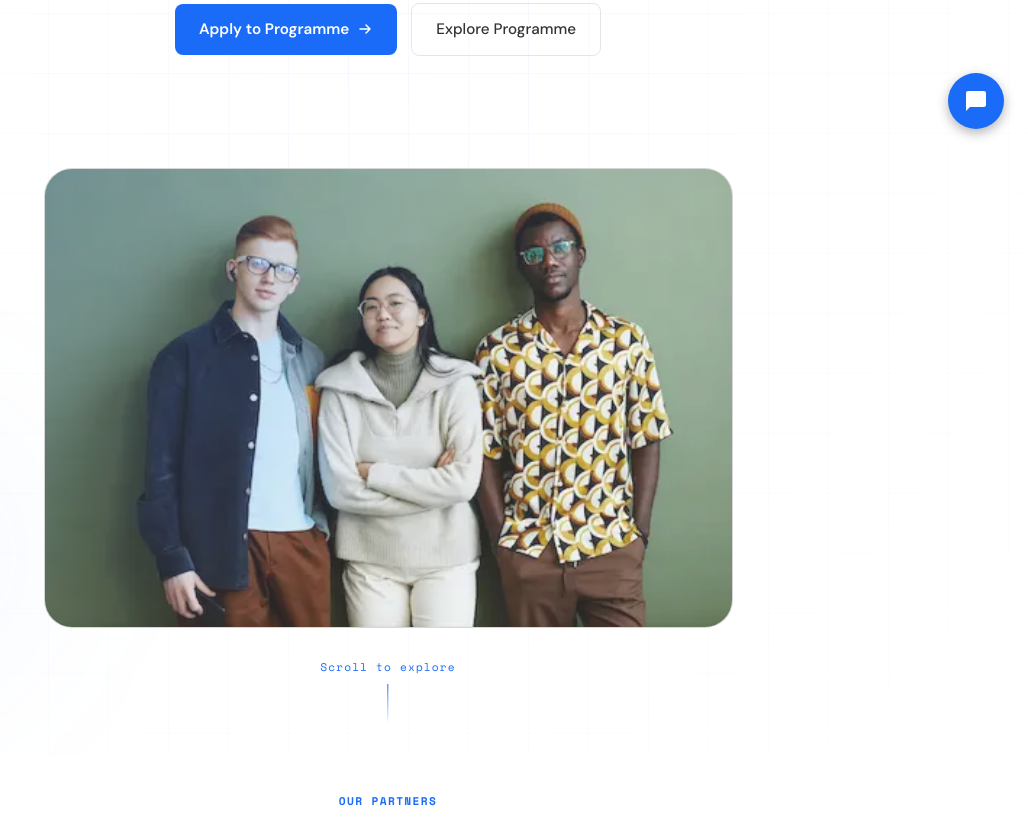
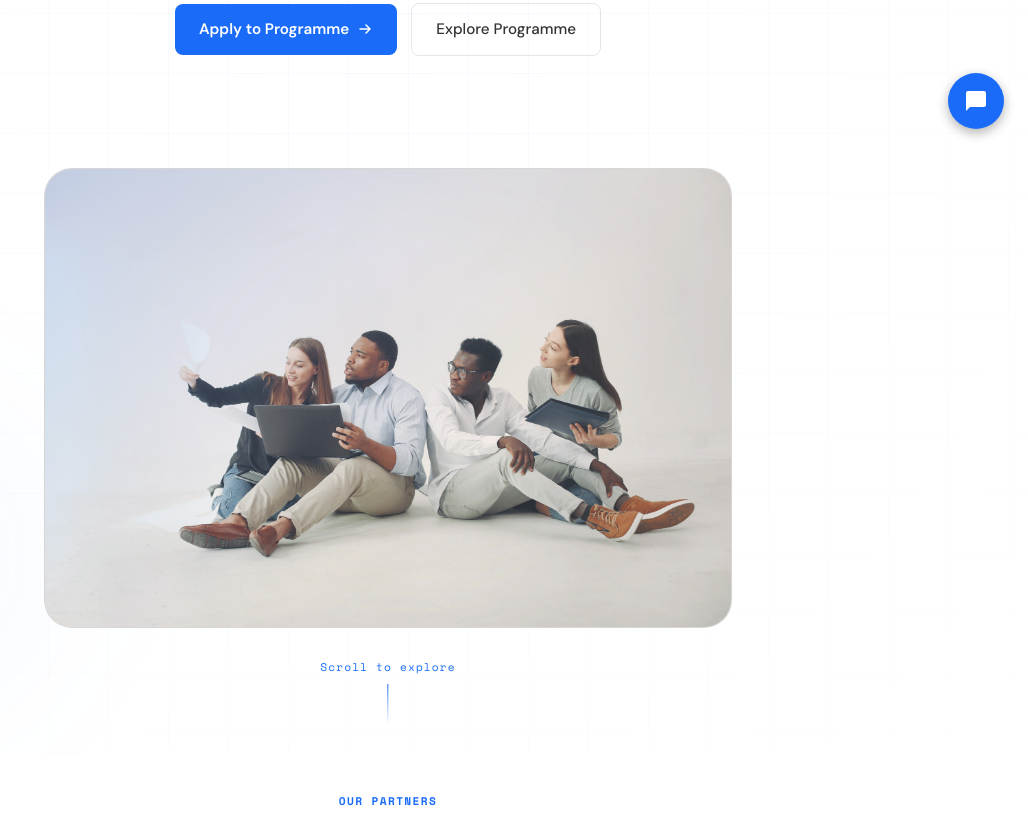
Before and after one commit to Ayam7273/NextGenCyberTalent, a website: page index.html in a window 1280 px wide. Shown: the part 647-1471 px from the top of the page, without its empty margins (252-1280 px from the left). Drawn offline with nearby package versions, Linux system fonts and the light colour scheme.

Commit message:
hero-img

```diff
--- a/index.html
+++ b/index.html
@@ -154,7 +154,7 @@
         <div class="hero-visual reveal-right">
           <div class="hero-card-stack">
             <div class="hero-img-placeholder">
-              <img src="assets/hero-img-pro.webp" alt="Cybersecurity professional" />
+              <img src="assets/hero-img-pro.jpg" alt="Cybersecurity professional" />
               <div class="img-overlay"></div>
             </div>
           </div>
```
Also changed, not shown: assets/hero-img-pro.jpg (added).
